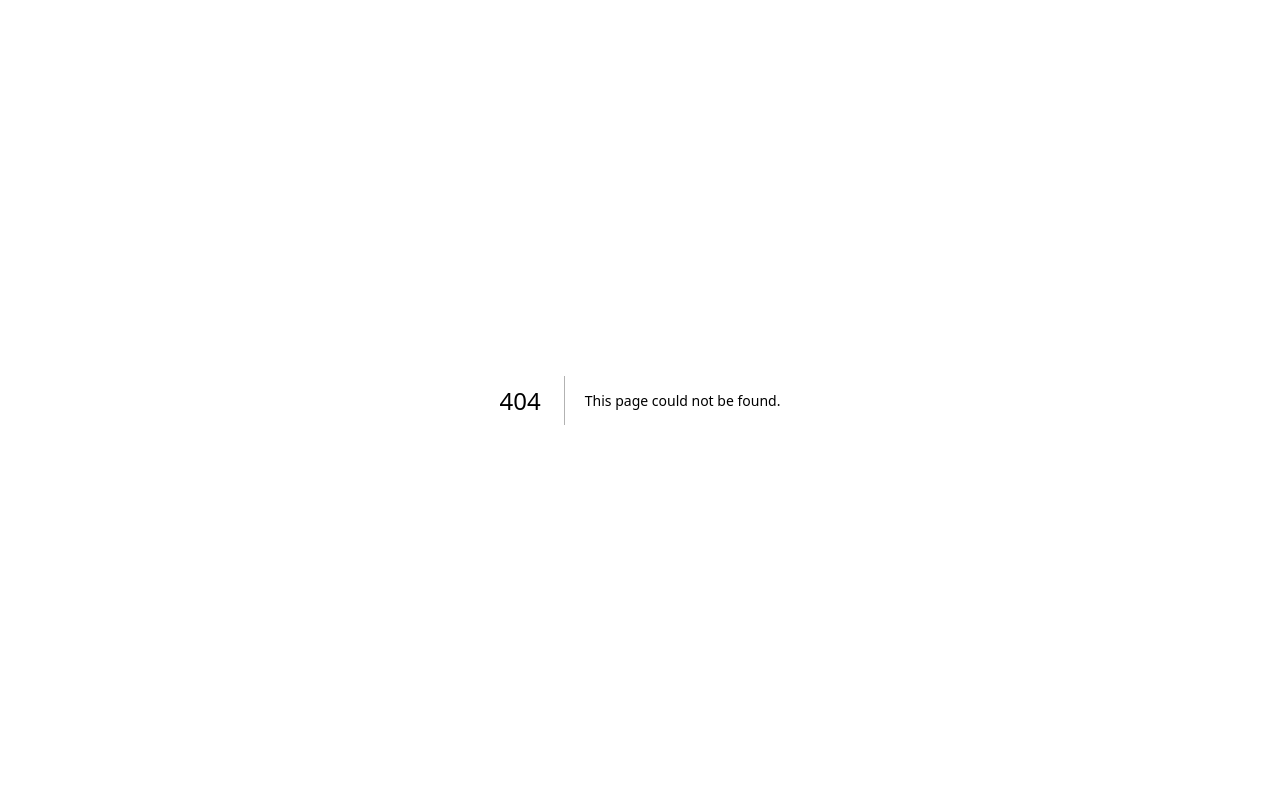
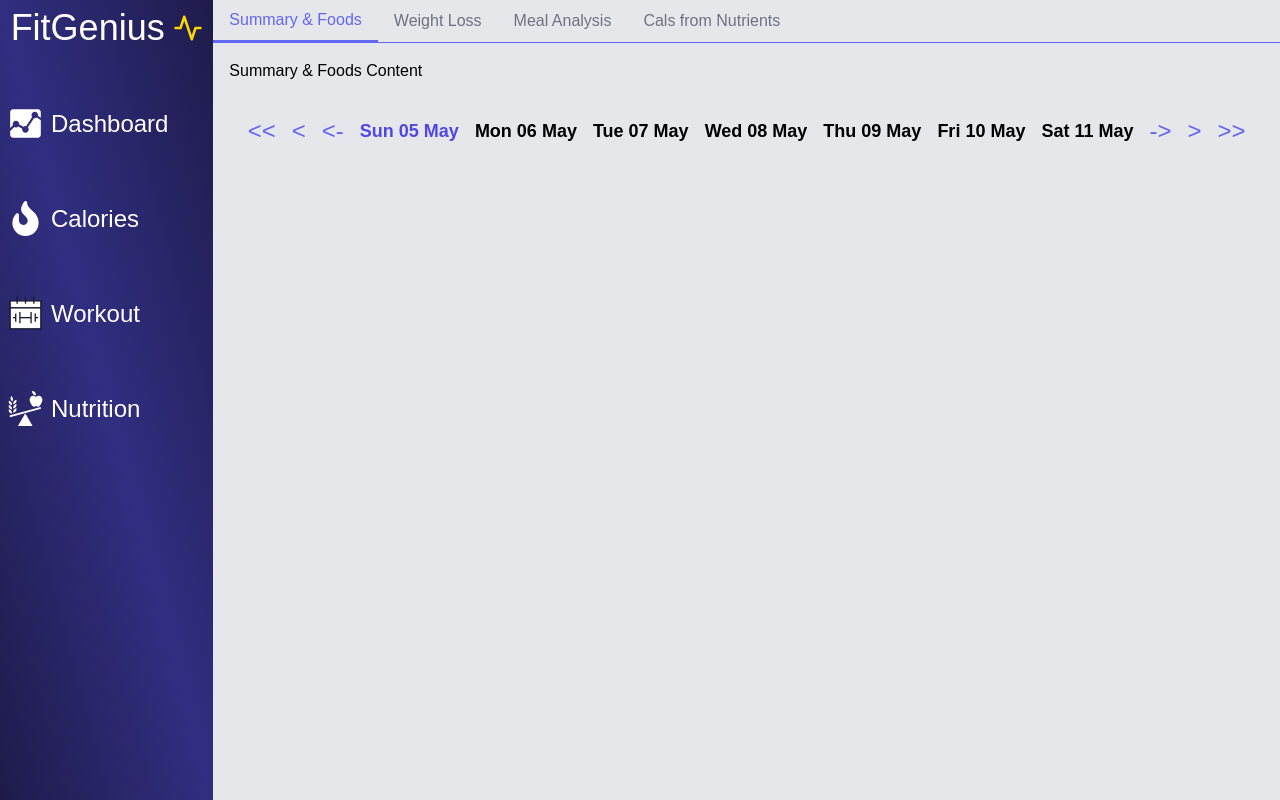
Before and after one commit to ajv55/health, a Next.js app: page /dashboard/analysis in a window 1280 px wide. Before the commit this address had no page. Built offline with nearby package versions, Linux system fonts and the light colour scheme; no server answers; a web font is replaced by a local one.

Commit message:
created the water intake component

```diff
--- /dev/null
+++ b/app/components/analysisComponents/tab.tsx
@@ -0,0 +1,37 @@
+'use client';
+import { useState } from 'react';
+
+const Tabs = () => {
+  const [activeTab, setActiveTab] = useState('summary');
+
+  const tabs = [
+    { name: 'Summary & Foods', key: 'summary' },
+    { name: 'Weight Loss', key: 'weightLoss' },
+    { name: 'Meal Analysis', key: 'mealAnalysis' },
+    { name: 'Cals from Nutrients', key: 'calsFromNutrients' },
+  ];
+
+  return (
+    <div>
+      <div className="flex border-b border-indigo-500">
+        {tabs.map((tab) => (
+          <button
+            key={tab.key}
+            className={`py-2 px-4 ${activeTab === tab.key ? 'border-b-2 border-indigo-500 text-indigo-500' : 'text-gray-500'}`}
+            onClick={() => setActiveTab(tab.key)}
+          >
+            {tab.name}
+          </button>
+        ))}
+      </div>
+      <div className="p-4">
+        {activeTab === 'summary' && <div>Summary & Foods Content</div>}
+        {activeTab === 'weightLoss' && <div>Weight Loss Content</div>}
+        {activeTab === 'mealAnalysis' && <div>Meal Analysis Content</div>}
+        {activeTab === 'calsFromNutrients' && <div>Cals from Nutrients Content</div>}
+      </div>
+    </div>
+  );
+};
+
+export default Tabs;
--- a/app/components/dashboardComponents/water.tsx
+++ b/app/components/dashboardComponents/water.tsx
@@ -6,7 +6,7 @@
 import toast from 'react-hot-toast';
 import {  useSelector , useDispatch} from 'react-redux';
 import { RootState } from '@/app/store';
-import { incrementDailyWater } from '@/app/slices/waterSlice';
+import { incrementDailyWater, setWater, setWaterModal } from '@/app/slices/waterSlice';
 import { useSession } from 'next-auth/react';
 
 
@@ -22,6 +22,10 @@
 
   const dispatch = useDispatch();
 
+  const fetchWaterIntake = async () => {
+    await axios.get('/api/getWater').then((res) => dispatch(setWater(res?.data?.addWater)));
+  }
+
 
 
   const handleSubmit = async (e: React.FormEvent<HTMLFormElement>) => {
@@ -30,15 +34,15 @@
 
     try {
 
-      const res = await axios.post('/api/postWater', {amount}).then((res) => console.log(res)).then(() => toast.success('Successfully add water intake')).catch(() => toast.error('something went wrong when trying to add some water'))
-      await axios.get('/api/getWater').then((res) => dispatch(incrementDailyWater(res?.data?.addWater)));
+      await axios.post('/api/postWater', {amount}).then((res) => console.log(res)).then(() => toast.success('Successfully add water intake')).catch(() => toast.error('something went wrong when trying to add some water'));
+      fetchWaterIntake();
 
     } catch (error) {
       setError('Failed to add water intake');
       toast.error('Failed to add water intake');
     } finally {
       setLoading(false);
-      setOpen(false);
+      dispatch(setWaterModal(false))
     }
 
 
@@ -47,13 +51,10 @@
 
 
   return (
-    <AnimatePresence>
-    <div className='lg:w-[43%] w-full h-[17rem] rounded-2xl bg-slate-900 flex relative flex-wrap justify-between items-start'>
-      {loading && <div className='w-full h-[6rem] bg text-xl text-white'>Loading...</div>}
-      {open && <motion.div initial={{opacity: 0, y: -100}} animate={{opacity: 1, y: 0}} transition={{type: 'spring', damping: 20, stiffness: 120}} exit={{opacity: 0, y: -100}}  className='w-full  h-[13rem]  flex flex-col justify-center items-center absolute top-0 left-0 rounded-xl bg-transparent backdrop-blur-sm'>
-        <form onSubmit={handleSubmit} className=' w-full h-full flex flex-col justify-center items-center'>
-          <label className='text-white text-2xl mt-5 font-bold mb-2 tracking-wide' htmlFor="options">Add Water Intake</label>
-        <select value={amount} onChange={(e: any) => setAmount(Number(e.target.value))} id='options' className='w-[80%] h-10 p-2 rounded-xl '>
+      <motion.div initial={{opacity: 0, y: -100}} animate={{opacity: 1, y: 0}} transition={{type: 'spring', damping: 20, stiffness: 120}} exit={{opacity: 0, y: -100}}  className='w-full  h-full  flex flex-col justify-center items-center absolute top-0 left-0 rounded-xl bg-transparent backdrop-blur-sm'>
+        <form onSubmit={handleSubmit} className='w-[50%] bg-gray-50 rounded-lg drop-shadow-lg mx-auto h-[18rem] flex flex-col justify-center items-center'>
+          <label className=' text-2xl mt-5 font-bold mb-2 text-indigo-400 tracking-wide' htmlFor="options">Add Water Intake</label>
+        <select value={amount} onChange={(e: any) => setAmount(Number(e.target.value))} id='options' className='w-[80%] drop-shadow-md h-10 p-2 rounded-xl '>
           <option disabled>How much liter&#39;s did you drink ?</option>
           <option value="0">0 liters (0 oz)</option>
           <option value="0.25">1/4 liter (8.45 oz)</option>
@@ -65,24 +66,11 @@
           <option value="2.5">2.5 liters (84.5 oz)</option>
           <option value="3">3 liters (101.4 oz)</option>
         </select>
-        <div className='w-full h-[12rem] flex justify-evenly items-center'>
-          <button className='text-white  bg-gradient-to-br from-sky-800 via-sky-500 to-sky-300 hover:bg-gradient-to-bl hover:from-sky-800 hover:via-sky-500 hover:to-sky-300 text-xl px-2.5 py-2 w-[35%] rounded-2xl '  type='submit'>Add Water 💧</button>
-          <button className='text-white bg-gradient-to-br from-red-700 via-red-400 to-red-200 hover:bg-gradient-to-bl hover:from-red-700 hover:via-red-500 hover:to-red-200 text-xl px-2.5 py-2 w-[25%] rounded-2xl ' onClick={() => setOpen(false)}>Cancel ❌</button>
+        <div className='w-full mt-8 h-[6rem] flex justify-evenly items-center'>
+          <button className='text-white  bg-gradient-to-br from-indigo-800 via-indigo-500 to-indigo-300 hover:bg-gradient-to-bl hover:from-indigo-800 hover:via-indigo-500 hover:to-indigo-300 text-xl px-2.5 py-2 w-[35%] rounded-2xl '  type='submit'>Add Water</button>
+          <button className='text-white bg-gradient-to-br from-indigo-700 via-indigo-400 to-indigo-200 hover:bg-gradient-to-bl hover:from-indigo-700 hover:via-indigo-500 hover:to-indigo-200 text-xl px-2.5 py-2 w-[25%] rounded-2xl ' type='button' onClick={() => dispatch(setWaterModal(false))}>Cancel</button>
         </div>
         </form>
-        </motion.div>}
-      <div className='w-full h-10   flex justify-between items-start p-3'>
-        <h4 className='text-white text-xl'>Add Your Daily Water Intake</h4>
-        <FaPlus onClick={() => {setOpen(true), setAmount(0)}} className=' cursor-pointer' size={28} color='white' />
-      </div>
-        <div className=' w-[50%] h-32   flex justify-center items-center'>
-            <h1 className='text-6xl'>💧</h1>
-        </div>
-        <div className=' w-[50%] h-32  flex flex-col justify-center items-center'>
-            <h2 className='text-5xl font-bold tracking-wider text-white font-bolg'>{liters} liters</h2>
-            <h6 className='text-lg text-white'>Water</h6>
-        </div>
-    </div>
-    </AnimatePresence>
+        </motion.div>
   )
 }
--- a/app/components/newDashboarComponent/loggingSteps.tsx
+++ b/app/components/newDashboarComponent/loggingSteps.tsx
@@ -35,7 +35,6 @@
 
   return (
     <div>
-    {stepsModal && (
       <motion.div
         initial={{ opacity: 0 }}
         animate={{ opacity: 1 }}
@@ -79,7 +78,6 @@
 
         </motion.div>
       </motion.div>
-    )}
   </div>
   );
 };
--- a/app/components/newDashboarComponent/personal.tsx
+++ b/app/components/newDashboarComponent/personal.tsx
@@ -7,7 +7,8 @@
 import LogDailySteps from './loggingSteps';
 import axios from 'axios';
 import { useEffect, useState } from 'react';
-import { AnimatePresence } from 'framer-motion';
+import { setWater, setWaterModal } from '@/app/slices/waterSlice';
+import { C } from '@fullcalendar/core/internal-common';
 
 
 
@@ -15,9 +16,13 @@
 
   const dispatch = useDispatch();
   const stepsModal = useSelector((state: RootState) => state.log.stepsModal);
-  const todaysStep = useSelector((state: RootState) => state.log.todaysSteps)
+  const todaysStep = useSelector((state: RootState) => state.log.todaysSteps);
+  const waterModal = useSelector((state: RootState) => state.water.waterModal);
+  const liters = useSelector((state: RootState) => state.water.value)
+  const [stepDetailModal, setStepDetailModal] = useState<boolean>(false);
+  const [waterDetailModal, setWaterDetailModal] = useState<boolean>(false);
 
-  console.log(stepsModal);
+  console.log(liters);
 
    const fetchSteps = async () => {
     await axios.get('/api/getSteps').then((res: any) => {
@@ -27,24 +32,33 @@
     })
   }
 
+  const fetchWaterIntake = async () => {
+    await axios.get('/api/getWater').then((res) => dispatch(setWater(res?.data?.addWater)));
+  }
+
   useEffect(() => {
     fetchSteps();
+    fetchWaterIntake();
 
   }, [])
+
+
 
   return (
         <div className=' w-[25%] flex flex-col justify-evenly items-center h-full'>
 
         <div className='flex flex-col justify-center items-center gap-1'>
-            <div className='flex justify-center items-center gap-1'>
+            <div onMouseOver={() => setWaterDetailModal(true)} onMouseLeave={() => setWaterDetailModal(false)} onClick={() => dispatch(setWaterModal(!waterModal))}  className='flex hover:cursor-pointer justify-center items-center gap-1 relative'>
+            {waterDetailModal && <div className='w-[210%] absolute -bottom-4 -right-9 h-4 p-2 rounded-md bg-black bg-opacity-30 flex justify-center items-center'><p className='text-xs text-white font-thin'>Start logging water intake </p></div>}
               <h1 className='text-gray-500 text-xl font-light'>Water</h1>
               <IoWater className='text-indigo-600'  size={20}  />
             </div>
-            <span className='text-indigo-600 text-xl'>0</span>
+            <span className='text-indigo-600 text-md'><span className='text-xl'>{liters}</span> L</span>
           </div>
 
-          <div className='flex flex-col justify-center items-center gap-1'>
-            <div onClick={() => dispatch(setStepsModal(true))}  className='flex hover: cursor-pointer justify-center items-center gap-1'>
+          <div className='flex flex-col  justify-center items-center gap-1'>
+            <div onMouseOver={() => setStepDetailModal(true)} onMouseLeave={() => setStepDetailModal(false)} onClick={() => dispatch(setStepsModal(true))}  className='flex hover:cursor-pointer relative  justify-center items-center gap-1'>
+            {stepDetailModal && <div className='w-[170%] absolute -bottom-4 -right-5 h-4 p-2 rounded-md bg-black bg-opacity-30 flex justify-center items-center'><p className='text-xs text-white font-thin'>Start logging steps</p></div>}
               <h1 className='text-gray-500 text-xl font-light'>Steps</h1>
               <GiFootsteps className='text-indigo-600' size={25}  />
             </div>
--- /dev/null
+++ b/app/components/tabComponents/datePicker.tsx
@@ -0,0 +1,114 @@
+'use client';
+
+import { useState } from 'react';
+import { format, addDays, subDays, addWeeks, subWeeks, addMonths, subMonths, startOfWeek, endOfWeek, isSameDay } from 'date-fns';
+import { motion } from 'framer-motion';
+
+const DatePicker = () => {
+  const [currentDate, setCurrentDate] = useState(new Date());
+
+  const startOfCurrentWeek = startOfWeek(currentDate, { weekStartsOn: 0 });
+  const endOfCurrentWeek = endOfWeek(currentDate, { weekStartsOn: 0 });
+
+  const handlePrevWeek = () => {
+    setCurrentDate(subWeeks(currentDate, 1));
+  };
+
+  const handleNextWeek = () => {
+    setCurrentDate(addWeeks(currentDate, 1));
+  };
+
+  const handlePrevDay = () => {
+    setCurrentDate(subDays(currentDate, 1));
+  };
+
+  const handleNextDay = () => {
+    setCurrentDate(addDays(currentDate, 1));
+  };
+
+  const handlePrevMonth = () => {
+    setCurrentDate(subMonths(currentDate, 1));
+  };
+
+  const handleNextMonth = () => {
+    setCurrentDate(addMonths(currentDate, 1));
+  };
+
+  const getWeekDays = () => {
+    const days = [];
+    for (let i = 0; i < 7; i++) {
+      days.push(addDays(startOfCurrentWeek, i));
+    }
+    return days;
+  };
+
+  const handleDayClick = (day: any) => {
+    setCurrentDate(day);
+    console.log(day?.toDateString())
+  };
+
+  return (
+    <div className="flex items-center justify-center space-x-4 p-4">
+      <motion.button
+        onClick={handlePrevMonth}
+        className="text-indigo-500 text-2xl"
+        whileTap={{ scale: 0.9 }}
+      >
+        &lt;&lt;
+      </motion.button>
+      <motion.button
+        onClick={handlePrevWeek}
+        className="text-indigo-500 text-2xl"
+        whileTap={{ scale: 0.9 }}
+      >
+        &lt;
+      </motion.button>
+      <motion.button
+        onClick={handlePrevDay}
+        className="text-indigo-500 text-2xl"
+        whileTap={{ scale: 0.9 }}
+      >
+        &lt;-
+      </motion.button>
+      <div className="flex space-x-4">
+        {getWeekDays().map((day) => (
+          <motion.div
+            key={day.toString()}
+            onClick={() => handleDayClick(day)}
+            className={`text-lg font-semibold cursor-pointer ${
+              isSameDay(day, currentDate) ? 'text-indigo-600' : ''
+            }`}
+            whileHover={{ scale: 1.1 }}
+            whileTap={{ scale: 0.9 }}
+          >
+            {/* Format day to display 'Mon 01 Jan' */}
+            {format(day, 'E dd MMM')}
+          </motion.div>
+        ))}
+      </div>
+      <motion.button
+        onClick={handleNextDay}
+        className="text-indigo-500 text-2xl"
+        whileTap={{ scale: 0.9 }}
+      >
+        -&gt;
+      </motion.button>
+      <motion.button
+        onClick={handleNextWeek}
+        className="text-indigo-500 text-2xl"
+        whileTap={{ scale: 0.9 }}
+      >
+        &gt;
+      </motion.button>
+      <motion.button
+        onClick={handleNextMonth}
+        className="text-indigo-500 text-2xl"
+        whileTap={{ scale: 0.9 }}
+      >
+        &gt;&gt;
+      </motion.button>
+    </div>
+  );
+};
+
+export default DatePicker;
--- a/app/components/tabComponents/percentages.tsx
+++ b/app/components/tabComponents/percentages.tsx
@@ -9,6 +9,7 @@
 import { setGrams } from "@/app/slices/logSlice";
 import axios from "axios";
 import { useRouter } from "next/navigation";
+import Link from "next/link";
 
 export default function Percentages() {
 
@@ -192,7 +193,9 @@
 
                     {/* <Nutrients calculatedMacros={calculatedMacros} /> */}
 
-
+            <div className="w-full h-12 flex justify-end items-center ">
+                <Link className=' text-indigo-400 hover:cursor-pointer hover:text-indigo-600 hover:bg-indigo-300 hover:rounded-md p-2 hover:bg-opacity-50' href='/dashboard/analysis'>Nutrients Analysis</Link>
+            </div>
         </div>
     );
 }
--- /dev/null
+++ b/app/dashboard/analysis/page.tsx
@@ -0,0 +1,12 @@
+import Tabs from '@/app/components/analysisComponents/tab'
+import DatePicker from '@/app/components/tabComponents/datePicker'
+import React from 'react'
+
+export default function Page() {
+  return (
+    <div className='w-full h-screen bg-gray-200'>
+        <Tabs />
+        <DatePicker />
+    </div>
+  )
+}
--- a/app/dashboard/page.tsx
+++ b/app/dashboard/page.tsx
@@ -24,14 +24,17 @@
   const router = useRouter();
   const dispatch = useDispatch();
   const stepsModal = useSelector((state: RootState) => state.log.stepsModal);
+  const waterModal = useSelector((state: RootState) => state.water.waterModal);
 
 
-  if(status === 'unauthenticated') {
 
-    router.push('/')
-  }
 
   useEffect(() => {
+
+    if(status === 'unauthenticated') {
+
+      return router.push('/')
+    }
 
     if (session?.user.calories !== null ) {
 
@@ -133,10 +136,14 @@
 
 
   return (
-    <div className='overflow-scroll w-full  h-screen flex lg:flex-row justify-start p-3 items-start'>
+    <div className='overflow-scroll w-full relative  h-screen flex lg:flex-row justify-start p-3 items-start'>
       <Information />
       <WeightTracker />
-      <AnimatePresence>{stepsModal && <LogDailySteps />}</AnimatePresence>
+      <AnimatePresence>
+        {stepsModal && <LogDailySteps />}
+        {waterModal && <Water />}
+        </AnimatePresence>
+
       {/* <div className='flex lg:flex-row flex-col justify-between items-center'>
         <Welcome />
         <div className='lg:w-[69%] w-full mt-10 lg:mt-0 flex gap-5 lg:h-screen h-content flex-wrap  justify-evenly items-start'>
--- a/app/slices/waterSlice.ts
+++ b/app/slices/waterSlice.ts
@@ -2,11 +2,13 @@
 import { RootState } from '../store';
 
 interface WaterState{
-    value: number
+    value: number,
+    waterModal?: boolean
 }
 
 const initialState: WaterState = {
-    value: 0
+    value: 0,
+    waterModal: false
 } as WaterState
 
 export const waterSlice = createSlice({
@@ -21,11 +23,14 @@
         },
         setWater: (state, action) => {
             state.value = action.payload
+        },
+        setWaterModal: (state, action) => {
+            state.waterModal = action.payload
         }
     }
 })
 
-export const {incrementDailyWater, setWater} = waterSlice.actions;
+export const {incrementDailyWater, setWater, setWaterModal} = waterSlice.actions;
 
 export const selectProgress = (state:RootState) => state.progress.value;
 
```
